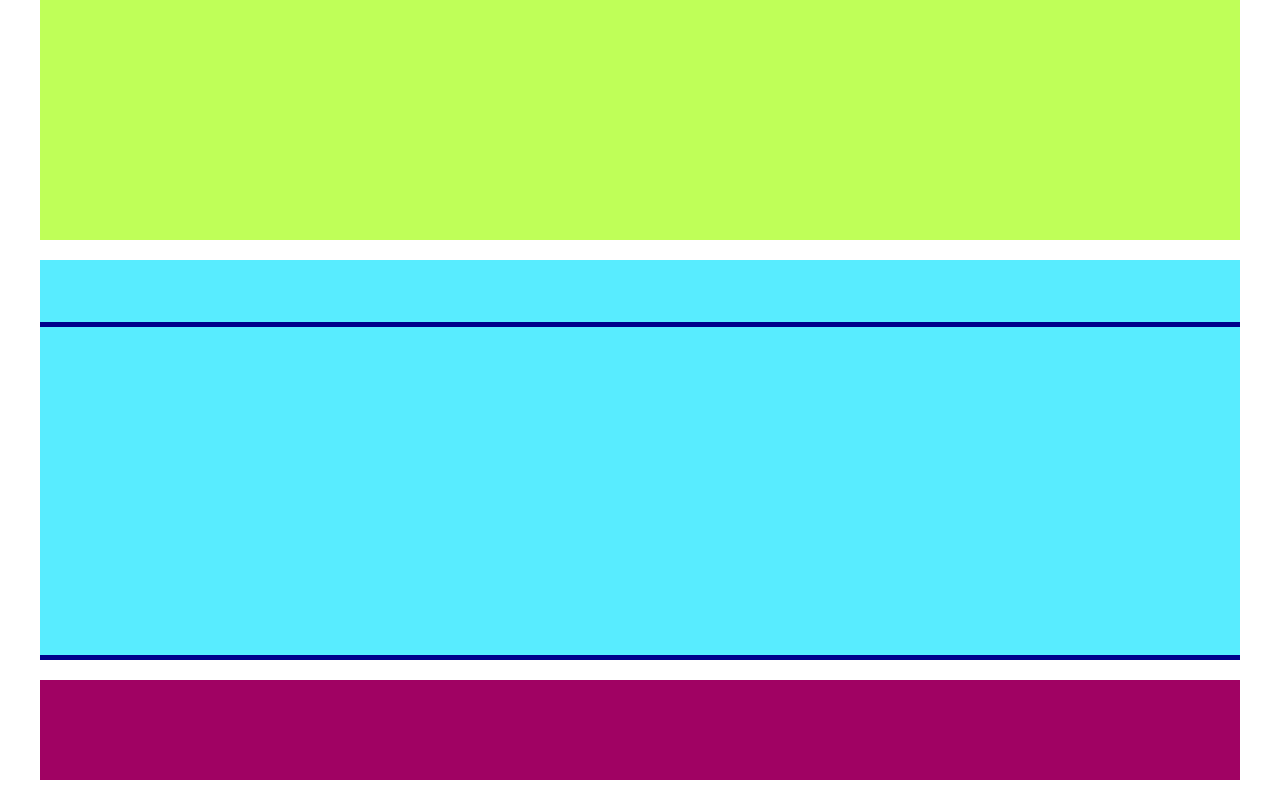
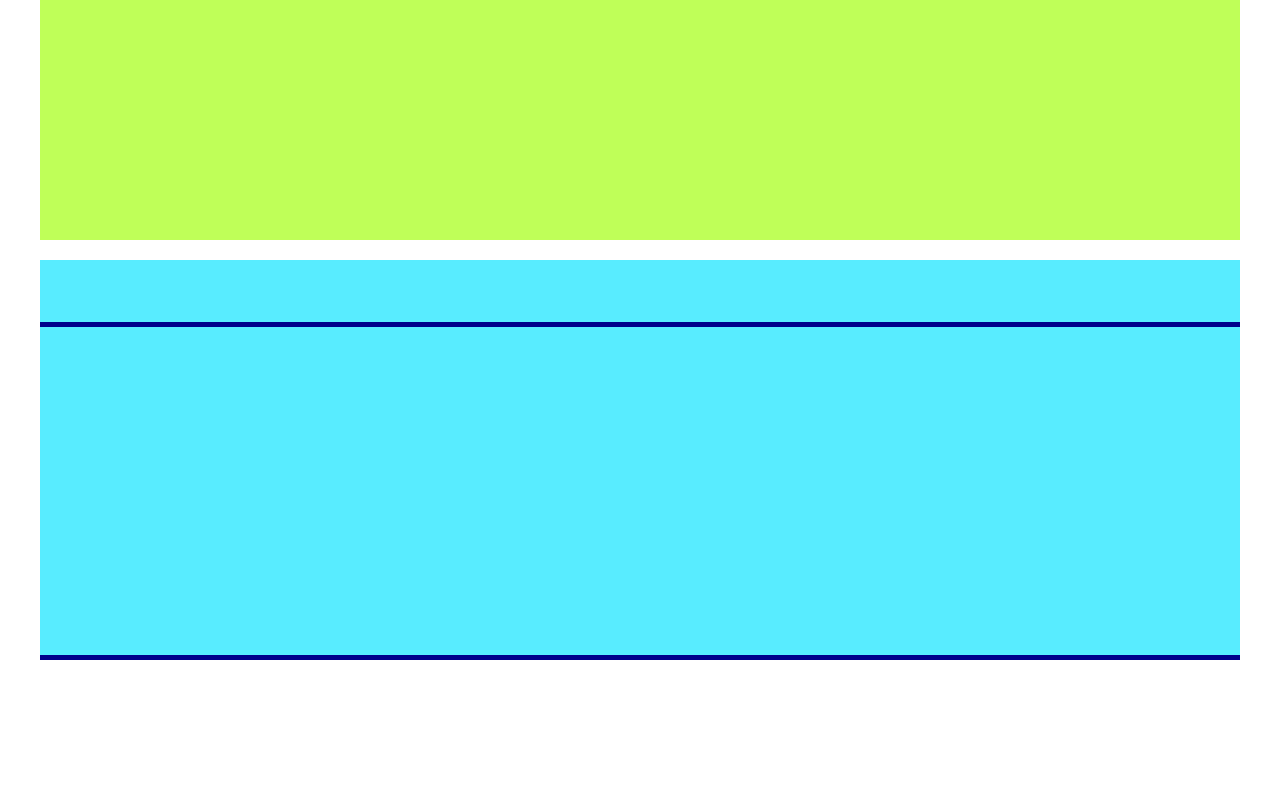
Before and after one commit to Accidentale/htmlcss-struttura-wp, a plain HTML site: page index.html in a window 1280 px wide. Shown: the part 400-1200 px from the top of the page. After the commit the page ends 1060 px from the top, so only its background shows below. Drawn offline with Linux system fonts and the light colour scheme.

Commit message:
correzione html

```diff
--- a/index.html
+++ b/index.html
@@ -17,7 +17,6 @@
             <div id="tre"></div>
             <div id="quattro"></div>
         </div>
-        <div class="quarto"></div>
     </div>
 
 </body>
```
